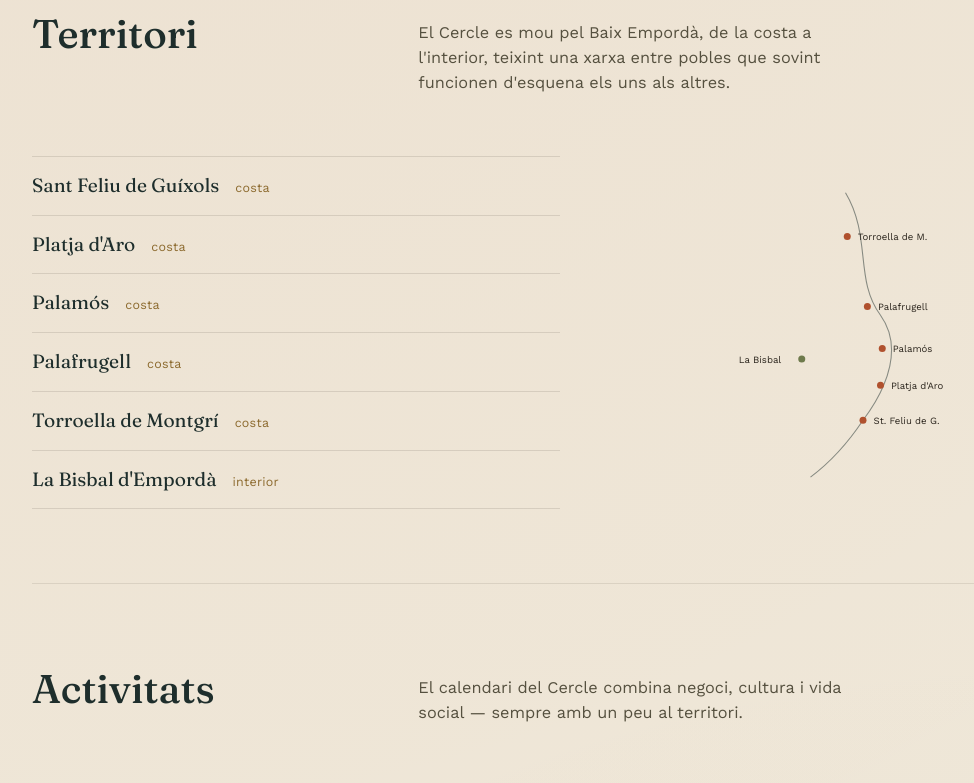
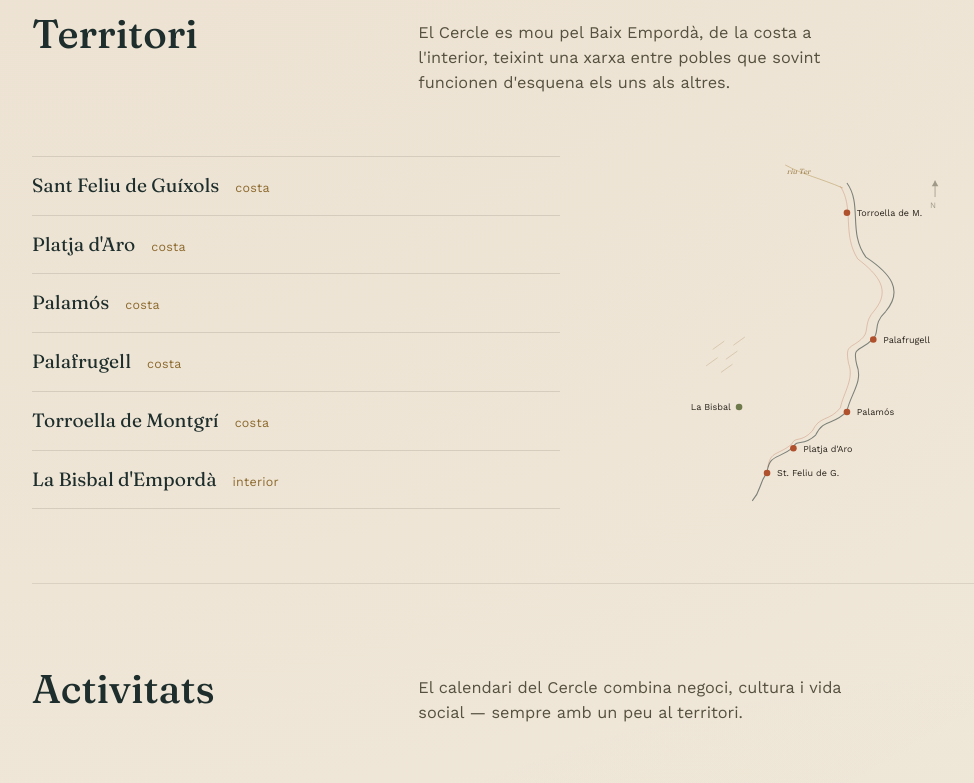
Before and after one commit to jordicabarrocas4-blip/cercle-emporda, a plain HTML site: page index.html in a window 1280 px wide. Shown: the part 1140-1923 px from the top of the page, without its empty margins (100-1074 px from the left). Drawn offline with nearby package versions, Linux system fonts and the light colour scheme.

Commit message:
Add files via upload

```diff
--- a/index.html
+++ b/index.html
@@ -433,21 +433,46 @@
         <li>Torroella de Montgrí <span class="tag" data-i18n="tag.costa">costa</span></li>
         <li>La Bisbal d'Empordà <span class="tag" data-i18n="tag.interior">interior</span></li>
       </ul>
-      <svg class="territori-map" viewBox="0 0 320 340">
-        <path d="M180,10 C210,60 190,110 220,150 C245,185 230,230 200,270 C180,300 160,320 140,335"
-              fill="none" stroke="#1E2E2C" stroke-width="1.2" opacity="0.5"/>
-        <circle cx="200" cy="270" r="4" fill="#B0512E"/>
-        <text x="212" y="274" font-family="Work Sans" font-size="11" fill="#2A241C">St. Feliu de G.</text>
-        <circle cx="220" cy="230" r="4" fill="#B0512E"/>
-        <text x="232" y="234" font-family="Work Sans" font-size="11" fill="#2A241C">Platja d'Aro</text>
-        <circle cx="222" cy="188" r="4" fill="#B0512E"/>
-        <text x="234" y="192" font-family="Work Sans" font-size="11" fill="#2A241C">Palamós</text>
-        <circle cx="205" cy="140" r="4" fill="#B0512E"/>
-        <text x="217" y="144" font-family="Work Sans" font-size="11" fill="#2A241C">Palafrugell</text>
-        <circle cx="182" cy="60" r="4" fill="#B0512E"/>
-        <text x="194" y="64" font-family="Work Sans" font-size="11" fill="#2A241C">Torroella de M.</text>
-        <circle cx="130" cy="200" r="4" fill="#6E7A4C"/>
-        <text x="58" y="204" font-family="Work Sans" font-size="11" fill="#2A241C">La Bisbal</text>
+      <svg class="territori-map" viewBox="0 0 340 420">
+        <g stroke="#8C6A2E" stroke-width="1" opacity="0.28">
+          <path d="M30,230 l14,-10"/>
+          <path d="M46,242 l14,-10"/>
+          <path d="M22,250 l14,-10"/>
+          <path d="M40,258 l14,-10"/>
+          <path d="M55,225 l14,-10"/>
+        </g>
+
+        <path d="M118,6 C140,18 160,22 188,34" fill="none" stroke="#AD8B44" stroke-width="1" opacity="0.55"/>
+        <text x="120" y="17" font-family="Fraunces" font-style="italic" font-size="9" fill="#8C6A2E" opacity="0.75">riu Ter</text>
+
+        <path d="M193,28 C212,54 194,88 216,118 C246,138 262,158 240,184 C224,199 233,209 225,217 C209,234 199,224 205,249 C213,269 197,285 193,305 C177,323 165,313 155,334 C139,349 132,338 128,349 C109,364 99,357 96,379 C84,397 90,400 78,414"
+              fill="none" stroke="#1E2E2C" stroke-width="1.3" opacity="0.55"/>
+        <path d="M185,32 C202,58 187,90 206,120 C232,140 246,158 227,182 C213,197 220,207 213,215 C199,230 190,222 195,247 C202,266 189,282 185,301 C171,318 160,310 151,329 C137,344 130,335 126,345 C109,359 100,353 97,373"
+              fill="none" stroke="#B0512E" stroke-width="1" opacity="0.32"/>
+
+        <circle cx="193" cy="64" r="4" fill="#B0512E"/>
+        <text x="205" y="68" font-family="Work Sans" font-size="11" fill="#2A241C">Torroella de M.</text>
+
+        <circle cx="225" cy="218" r="4" fill="#B0512E"/>
+        <text x="237" y="222" font-family="Work Sans" font-size="11" fill="#2A241C">Palafrugell</text>
+
+        <circle cx="193" cy="306" r="4" fill="#B0512E"/>
+        <text x="205" y="310" font-family="Work Sans" font-size="11" fill="#2A241C">Palamós</text>
+
+        <circle cx="128" cy="350" r="4" fill="#B0512E"/>
+        <text x="140" y="354" font-family="Work Sans" font-size="11" fill="#2A241C">Platja d'Aro</text>
+
+        <circle cx="96" cy="380" r="4" fill="#B0512E"/>
+        <text x="108" y="384" font-family="Work Sans" font-size="11" fill="#2A241C">St. Feliu de G.</text>
+
+        <text x="52" y="304" text-anchor="end" font-family="Work Sans" font-size="11" fill="#2A241C">La Bisbal</text>
+        <circle cx="62" cy="300" r="4" fill="#6E7A4C"/>
+
+        <g opacity="0.5">
+          <line x1="300" y1="45" x2="300" y2="25" stroke="#55503f" stroke-width="1"/>
+          <path d="M300,25 l-4,7 l8,0 z" fill="#55503f"/>
+          <text x="294" y="58" font-family="Work Sans" font-size="10" fill="#55503f">N</text>
+        </g>
       </svg>
     </div>
   </section>
@@ -505,11 +530,11 @@
 
     <div class="local-real">
       <figure>
-        <img src="images/edifici.jpg" alt="Edifici on s'ubicarà el Cercle Empordà" loading="lazy">
+        <img src="images/edifici.jpg" alt="L'edifici" loading="lazy">
         <figcaption data-i18n="instalacions.edifici">L'edifici, al cor del Baix Empordà</figcaption>
       </figure>
       <figure>
-        <img src="images/porta.jpg" alt="Porta d'entrada amb el rètol del Cercle Empordà" loading="lazy">
+        <img src="images/porta.jpg" alt="L'entrada" loading="lazy">
         <figcaption data-i18n="instalacions.porta">L'entrada, ja retolada</figcaption>
       </figure>
     </div>
@@ -518,35 +543,35 @@
 
     <div class="gallery">
       <figure>
-        <img src="images/recepcio.jpg" alt="Referència d'estil per a la recepció" loading="lazy">
+        <img src="images/recepcio.jpg" alt="Recepció" loading="lazy">
         <figcaption data-i18n="instalacions.recepcio">Recepció</figcaption>
       </figure>
       <figure>
-        <img src="images/terrassa.jpg" alt="Referència d'estil per a la terrassa" loading="lazy">
+        <img src="images/terrassa.jpg" alt="Terrassa" loading="lazy">
         <figcaption data-i18n="instalacions.terrassa">Terrassa</figcaption>
       </figure>
       <figure>
-        <img src="images/cuina.jpg" alt="Referència d'estil per a la cuina" loading="lazy">
+        <img src="images/cuina.jpg" alt="Cuina" loading="lazy">
         <figcaption data-i18n="instalacions.cuina">Cuina</figcaption>
       </figure>
       <figure>
-        <img src="images/salo.jpg" alt="Referència d'estil per al saló" loading="lazy">
+        <img src="images/salo.jpg" alt="Saló" loading="lazy">
         <figcaption data-i18n="instalacions.salo">Saló</figcaption>
       </figure>
       <figure>
-        <img src="images/sala-fumadors.jpg" alt="Referència d'estil per a la sala de fumadors" loading="lazy">
+        <img src="images/sala-fumadors.jpg" alt="Sala de fumadors" loading="lazy">
         <figcaption data-i18n="instalacions.fumadors">Sala de fumadors</figcaption>
       </figure>
       <figure>
-        <img src="images/salo-gran.jpg" alt="Referència d'estil per al saló principal" loading="lazy">
+        <img src="images/salo-gran.jpg" alt="Saló principal" loading="lazy">
         <figcaption data-i18n="instalacions.salo-gran">Saló principal</figcaption>
       </figure>
       <figure>
-        <img src="images/sala-reunions.jpg" alt="Referència d'estil per a la sala de reunions" loading="lazy">
+        <img src="images/sala-reunions.jpg" alt="Sala de reunions" loading="lazy">
         <figcaption data-i18n="instalacions.reunions">Sala de reunions</figcaption>
       </figure>
       <figure>
-        <img src="images/sala-conferencies.jpg" alt="Referència d'estil per a la sala de conferències" loading="lazy">
+        <img src="images/sala-conferencies.jpg" alt="Sala de conferències" loading="lazy">
         <figcaption data-i18n="instalacions.conferencies">Sala de conferències</figcaption>
       </figure>
     </div>
```
Also changed, not shown: images/cuina.jpg (added), images/edifici.jpg (added), images/porta.jpg (added), images/recepcio.jpg (added), images/sala-conferencies.jpg (added), images/sala-fumadors.jpg (added), images/sala-reunions.jpg (added), images/salo-gran.jpg (added), images/salo.jpg (added), images/terrassa.jpg (added).
